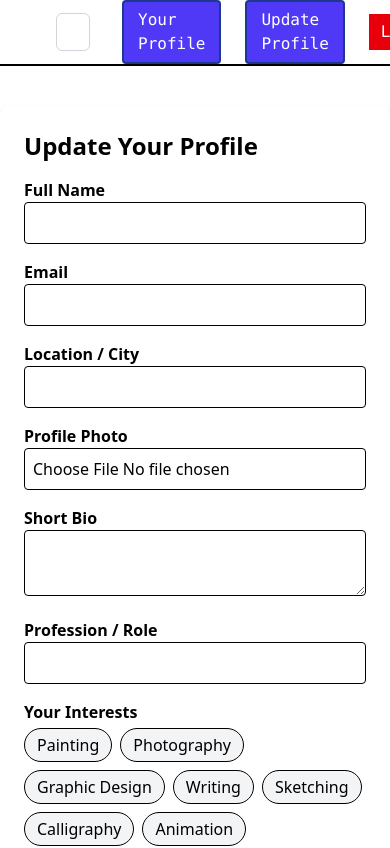
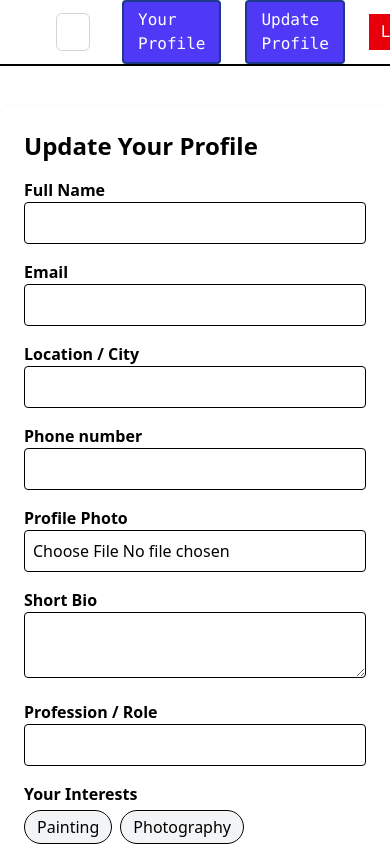
Before and after one commit to prazzx/Peermeet, a React (Vite) app in the folder frontend/: page /Updateprofile in a window 390 px wide. Shown: the top 848 px of the page. Built offline with nearby package versions, Linux system fonts and the light colour scheme; no server answers; sample sign-in values are in the browser's storage.

Commit message:
added phone number section to contact directly

```diff
--- a/frontend/src/Pages/Dashbord.jsx
+++ b/frontend/src/Pages/Dashbord.jsx
@@ -58,6 +58,8 @@ const SimilarProfiles = () => {
               />
               <h3 className="text-lg font-semibold">{user.fullName}</h3>
               <p className="text-sm text-gray-500">{user.email}</p>
+              <p className="text-sm text-gray-500">📞 {user.phoneNumber || 'N/A'}</p>
+
               <p className="text-sm mt-2">
                 <strong>Similarity:</strong> {(user.similarity * 100).toFixed(2)}%
               </p>
--- a/frontend/src/Pages/Updateprofile.jsx
+++ b/frontend/src/Pages/Updateprofile.jsx
@@ -69,7 +69,7 @@ export default function UpdateProfile() {
           bio: data.bio || '',
           role: data.role || '',
           interests: data.interests || [],
-          profilePhoto: null
+          profilePhoto: null, phoneNumber: data.phoneNumber || '',
         });
       } else {
         handleError("Failed to load profile data.");
@@ -89,6 +89,7 @@ export default function UpdateProfile() {
     location: '',
     bio: '',
     role: '',
+    phoneNumber: '',
     interests: [],
     profilePhoto: null,
   });
@@ -123,6 +124,8 @@ export default function UpdateProfile() {
   data.append('bio', formData.bio);
   data.append('role', formData.role);
   data.append('profilePhoto', formData.profilePhoto);
+  data.append('phoneNumber', formData.phoneNumber);
+
 data.append('interests', JSON.stringify(formData.interests));
 
 
@@ -179,6 +182,16 @@ data.append('interests', JSON.stringify(formData.interests));
             type="text"
             name="location"
             value={formData.location}
+            onChange={handleChange}
+            className="w-full border p-2 rounded"
+          />
+        </div>
+ <div>
+          <label className="block font-semibold">Phone number</label>
+          <input
+            type="text"
+            name="phoneNumber"
+            value={formData.phoneNumber}
             onChange={handleChange}
             className="w-full border p-2 rounded"
           />
--- a/frontend/src/Pages/Yourprofile.jsx
+++ b/frontend/src/Pages/Yourprofile.jsx
@@ -53,6 +53,7 @@ export default function Profile() {
         <p><strong>Location:</strong> {profile.location || 'Not provided'}</p>
         <p><strong>Role:</strong> {profile.role || 'Not provided'}</p>
         <p><strong>Bio:</strong> {profile.bio || 'Not provided'}</p>
+        <p><strong>Phone Number:</strong> {profile.phoneNumber|| 'Not provided'}</p>
 
         <div>
           <strong>Interests:</strong>
```
Also changed, not shown: 3 other files (tests, documents, lock files or other folders).
